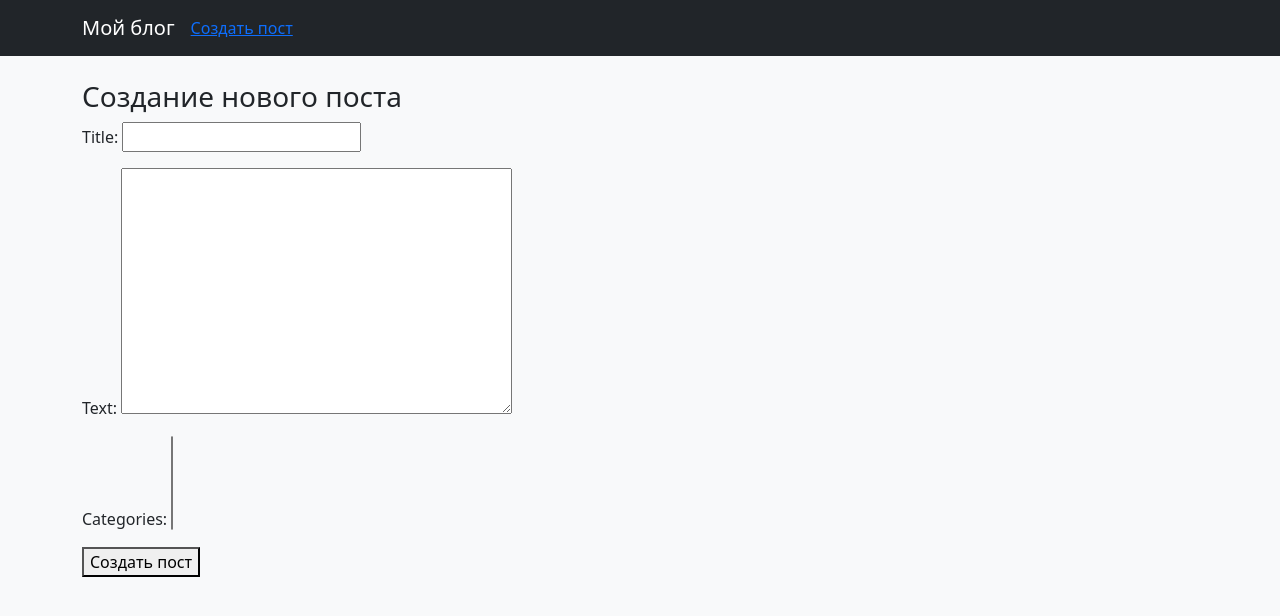
After one commit to sharton/django-blog-2, a Django app: page /blog/new/ in a window 1280 px wide. The commit adds this page. Shown: the top 616 px of the page. Run offline with Django 5.2, Linux system fonts and the light colour scheme; data that the repository does not hold is empty.

Commit message:
Add Create Post

```diff
--- /dev/null
+++ b/blog/forms.py
@@ -0,0 +1,7 @@
+from django import forms
+from .models import Post
+
+class PostForm(forms.ModelForm):
+    class Meta:
+        model = Post
+        fields = ['title', 'text', 'categories']
--- a/blog/models.py
+++ b/blog/models.py
@@ -12,7 +12,7 @@ class Post(models.Model):
     title = models.CharField(max_length=200)
     text = models.TextField()
     author = models.ForeignKey(User, on_delete=models.CASCADE)
-    categories = models.ManyToManyField(Category)
+    categories = models.ManyToManyField(Category, blank=True)
     created_at = models.DateTimeField(auto_now_add=True)
 
     def __str__(self):
--- a/blog/templates/blog/base.html
+++ b/blog/templates/blog/base.html
@@ -13,7 +13,7 @@
     <a class="navbar-brand" href="{% url 'post_list' %}">Мой блог</a>
     <div class="collapse navbar-collapse">
       <ul class="navbar-nav me-auto">
-
+        <li><a href="{%url 'post_create' %}">Создать пост</a></li>
       </ul>
     </div>
   </div>
--- /dev/null
+++ b/blog/templates/blog/post_form.html
@@ -0,0 +1,13 @@
+{% extends 'blog/base.html' %}
+
+{% block title %}Создание поста{% endblock %}
+
+{% block content %}
+    <h3>Создание нового поста</h3>
+    <form method="post">
+        {% csrf_token %}
+        {{form.as_p}}
+        <button type="submit">Создать пост</button>
+    </form>
+
+{% endblock %}
--- a/blog/urls.py
+++ b/blog/urls.py
@@ -4,4 +4,5 @@ from . import views
 urlpatterns = [
   path('', views.post_list, name='post_list'),
   path('<int:pk>/', views.post_detail, name='post_detail'),
+  path('new/', views.post_create, name='post_create'),
 ]
--- a/blog/views.py
+++ b/blog/views.py
@@ -1,6 +1,7 @@
-from django.shortcuts import render, get_object_or_404
+from django.shortcuts import render, get_object_or_404, redirect
 from django.contrib.auth.models import User
 from .models import Post
+from .forms import PostForm
 
 def post_list(request):
     posts = Post.objects.all()
@@ -11,7 +12,22 @@ def post_detail(request, pk):
     post = get_object_or_404(Post, pk=pk)
     return render(request, 'blog/post_detail.html', {'post': post})
 
+def post_create(request):
+    if request.method == "POST":
+        form = PostForm(request.POST)
+        if form.is_valid():
+            post = form.save(commit=False)
+            post.author = request.user
+            post.save()
+            form.save_m2m()
+            return redirect('post_list')
+    else:
+        form = PostForm()
+        return render(request, 'blog/post_form.html', {'form': form})
 
+
+
+# C_R_UD
 
 # Post.objects.all()
 # Post.objects.get(id=1)
```
Also changed, not shown: blog/migrations/0004_alter_post_categories.py (added).
